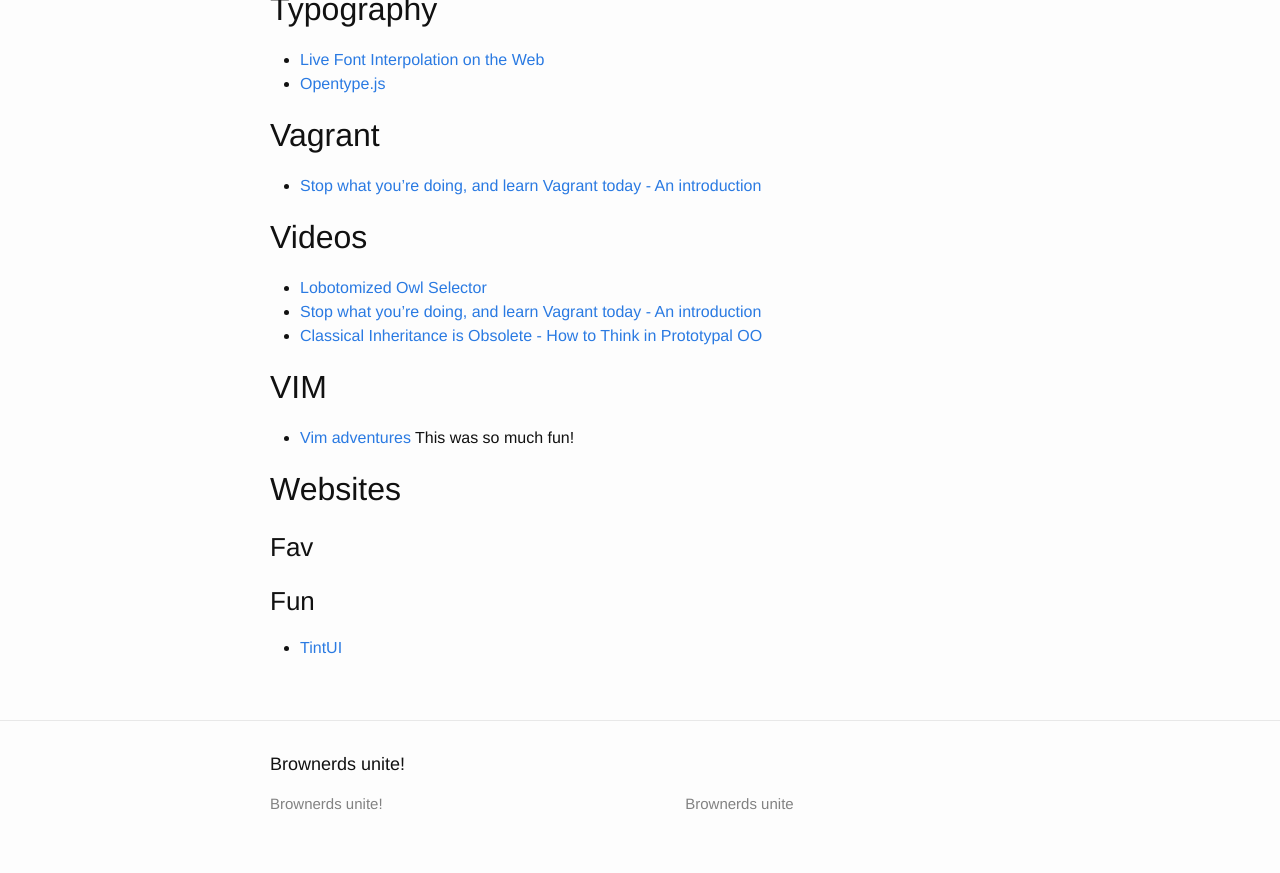
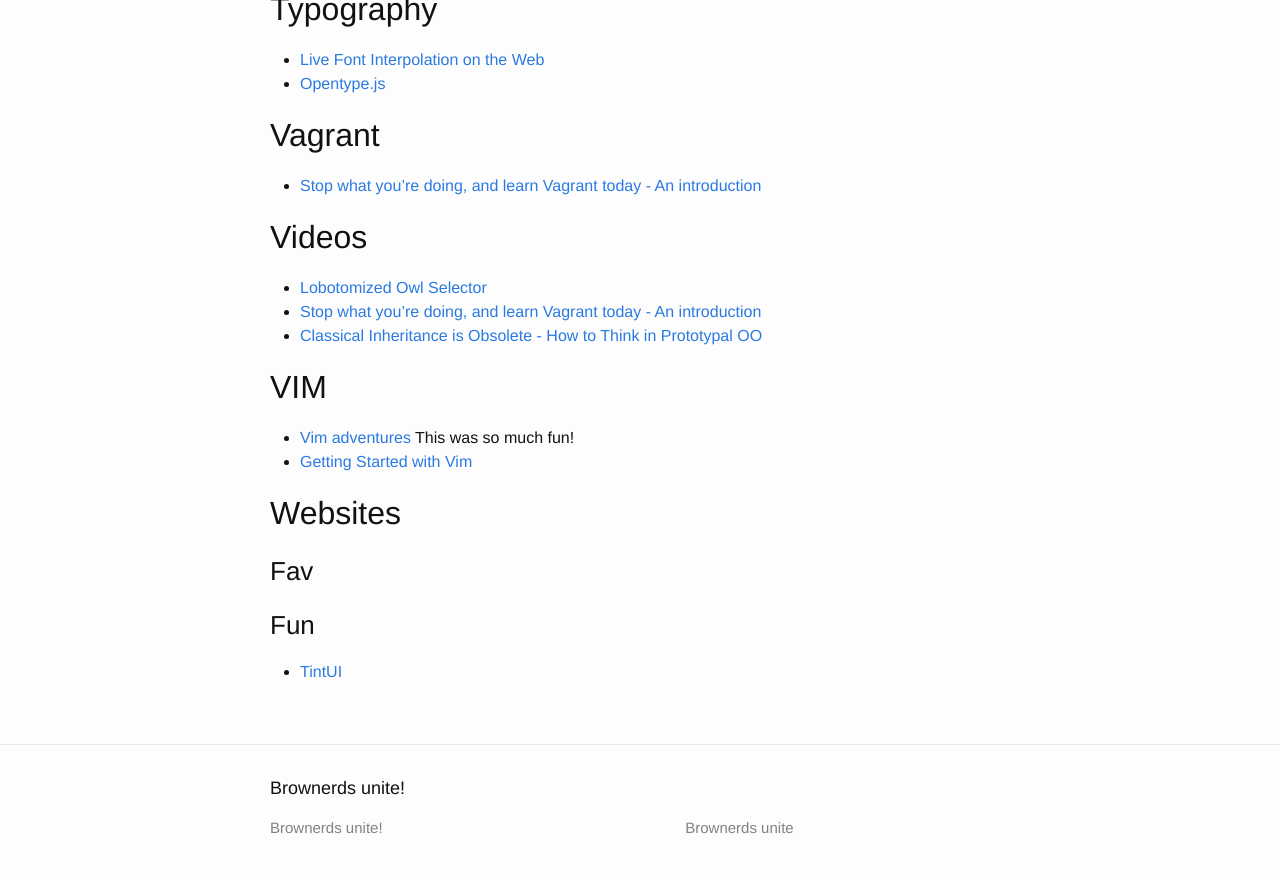
Before and after one commit to brownerd/brownerd.github.io, a Jekyll site: the page built from _posts/2015-01-01-reading-list-2015.md, in a window 1280 px wide and 900 px high, scrolled down 5978 px. Shown: the top 873 px of the window. Built offline with Jekyll 4.4.1, drawn with Linux system fonts in a browser that asks for light colours; emoji names are drawn with the system emoji font.

Commit message:
getting stated with VIM

```diff
--- a/_posts/2015-01-01-reading-list-2015.md
+++ b/_posts/2015-01-01-reading-list-2015.md
@@ -412,6 +412,7 @@ I hate powerpoint and keynote. But I am loving Bespoke!
 
 ## VIM
 - [Vim adventures](http://vim-adventures.com) This was so much fun!
+- [Getting Started with Vim](http://www.sitepoint.com/getting-started-vim/)
 
 
 
```
